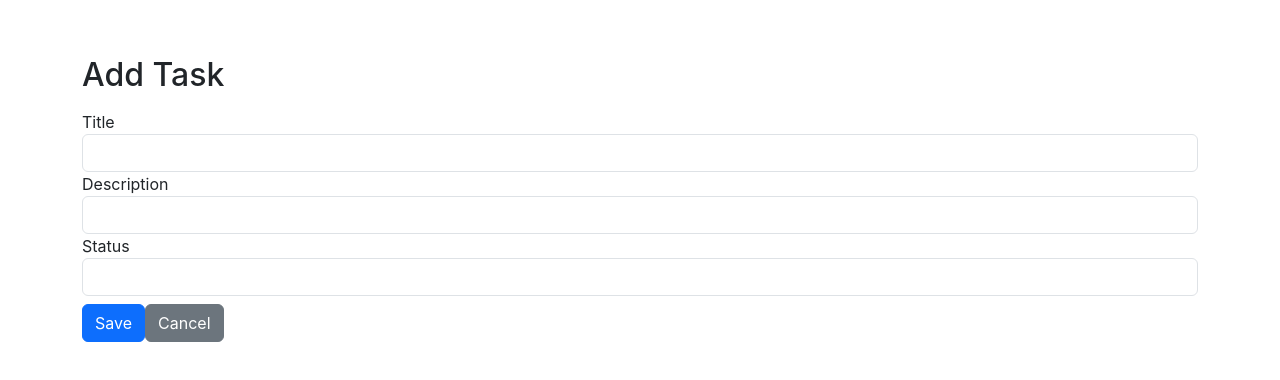
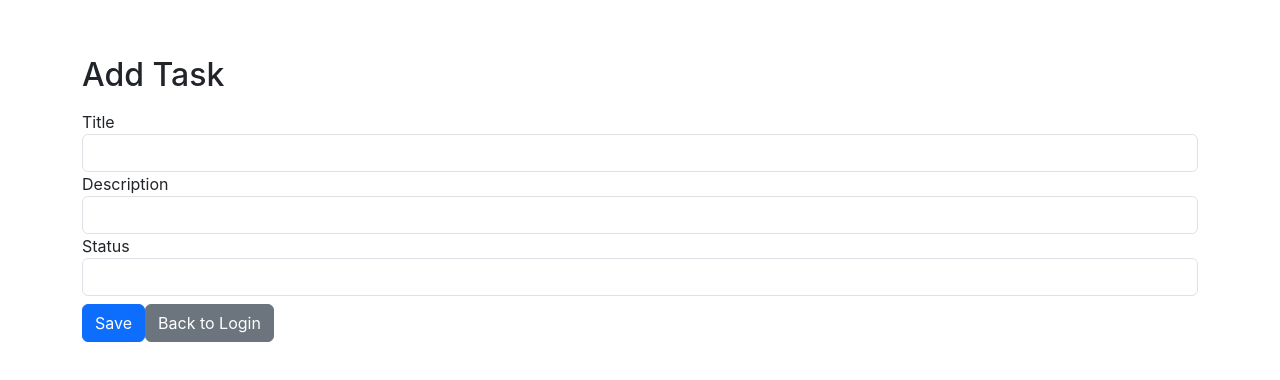
Before and after one commit to KavinduSenesh/Task-Manager, an Angular app in the folder task-manager-frontend/: page /task-form in a window 1280 px wide. Shown: the top 380 px of the page. Built offline with nearby package versions, Linux system fonts and the light colour scheme.

Commit message:
Add "Back to Login" button in task form component

```diff
--- a/task-manager-frontend/src/app/components/task-form/task-form.component.html
+++ b/task-manager-frontend/src/app/components/task-form/task-form.component.html
@@ -25,6 +25,6 @@
     </div>
 
     <button class="btn btn-primary mt-2" type="submit">{{ isEdit ? 'Update' : 'Save' }}</button>
-    <button class="btn btn-secondary mt-2 ml-2" routerLink="/">Cancel</button>
+    <button class="btn btn-secondary mt-2 ml-2" routerLink="/login">Back to Login</button>
   </form>
 </div>
```
